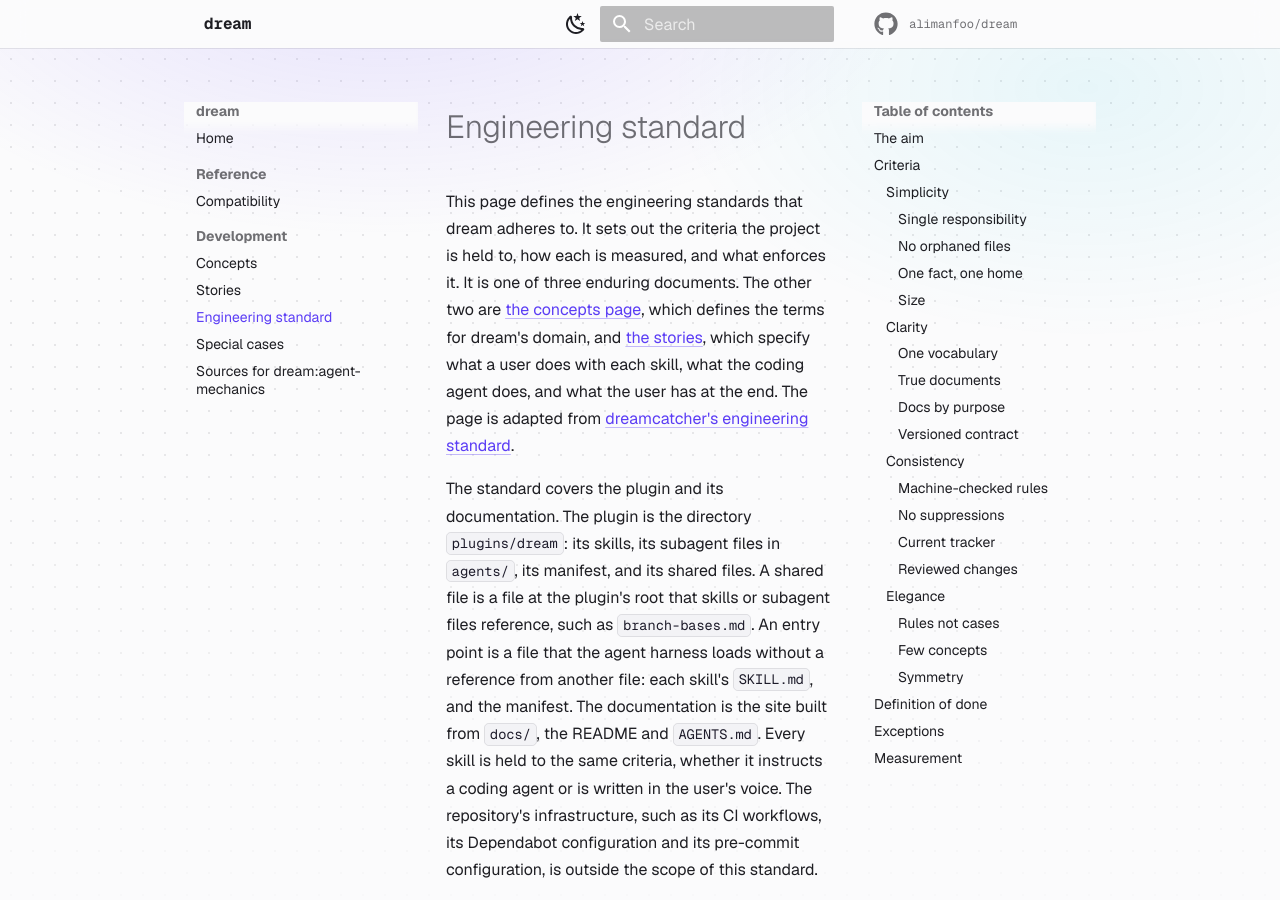
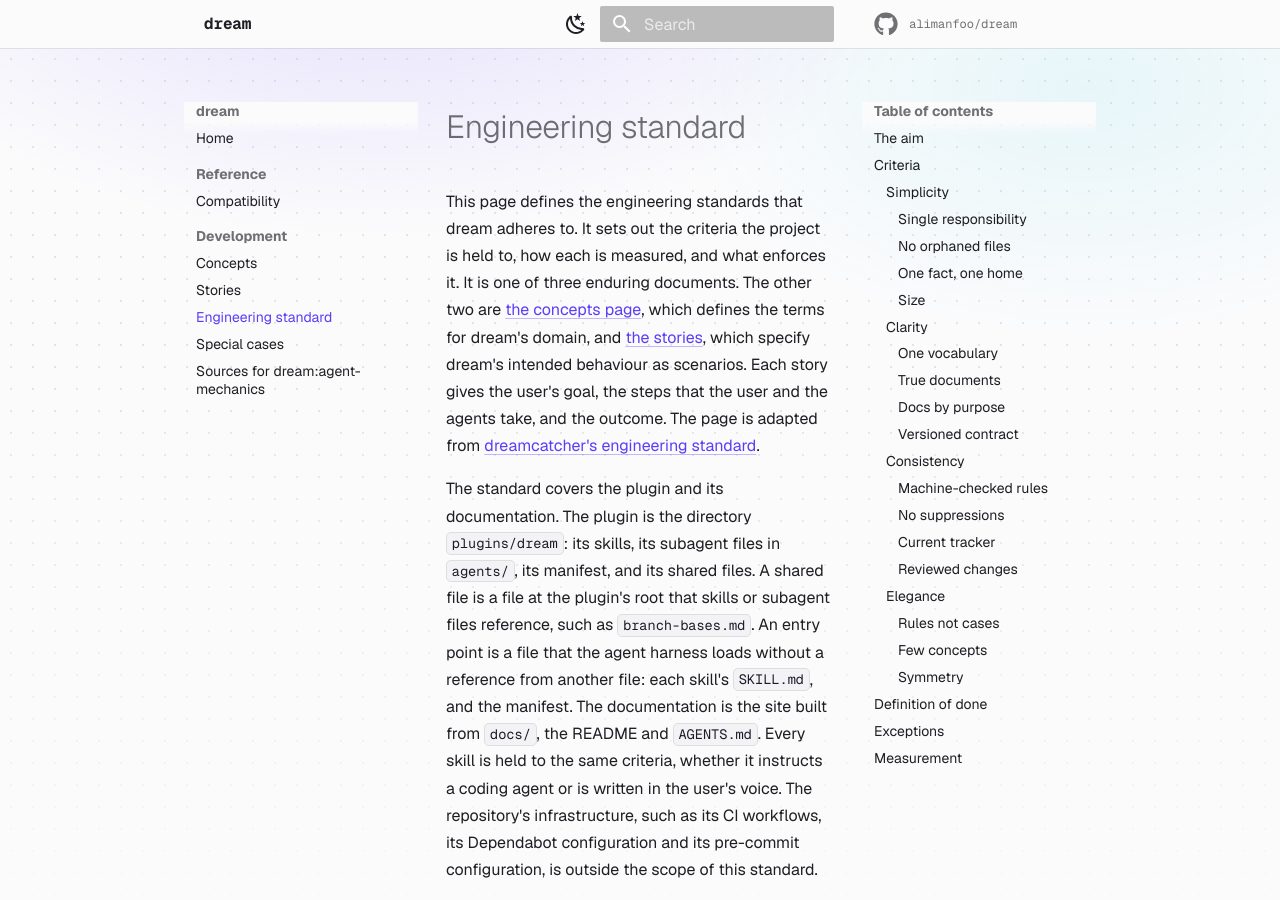
Before and after one commit to alimanfoo/dream, an MkDocs documentation site: the page built from docs/standard.md, in a window 1280 px wide and 900 px high. Built offline with MkDocs 1.6.1 and Material for MkDocs 9.7.7, drawn with Linux system fonts in a browser that asks for light colours; comment, search, counter and statistics services are not loaded.

Commit message:
Describe the stories accurately
The standard and AGENTS.md described the stories as what a user does
with each skill and what the user has at the end. The stories are not
organised by skill, often involve several agents, and end with an
outcome. Describe them as the stories page does: scenarios that give the
user's goal, the steps that the user and the agents take, and the
outcome.

Refs #1060

Co-Authored-By: Claude Opus 5.5 <noreply@anthropic.com>

```diff
--- a/docs/standard.md
+++ b/docs/standard.md
@@ -4,9 +4,9 @@ This page defines the engineering standards that dream adheres to. It sets out
 the criteria the project is held to, how each is measured, and what enforces it.
 It is one of three enduring documents. The other two are
 [the concepts page](concepts.md), which defines the terms for dream's domain,
-and [the stories](stories.md), which specify what a user does with each skill,
-what the coding agent does, and what the user has at the end. The page is
-adapted from
+and [the stories](stories.md), which specify dream's intended behaviour as
+scenarios. Each story gives the user's goal, the steps that the user and the
+agents take, and the outcome. The page is adapted from
 [dreamcatcher's engineering standard](https://github.com/alimanfoo/dreamcatcher/blob/main/docs/standard.md).
 
 The standard covers the plugin and its documentation. The plugin is the
```
Also changed, not shown: AGENTS.md (+3 -3 lines).
